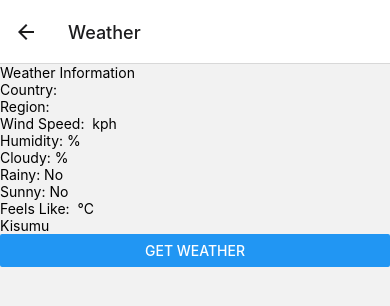
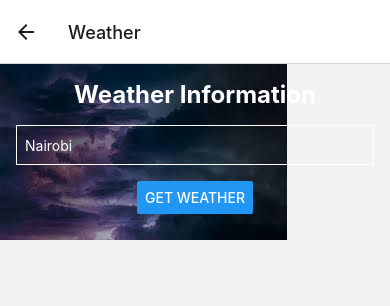
Before and after one commit to incognitoDevOps/TourApp, a React Native app: screen /Weather in a window 390 px wide. Shown: the top 306 px of the page. Built offline with nearby package versions, Linux system fonts and the light colour scheme; no server answers.

Commit message:
done with wearher apis

```diff
--- a/screens/WeatherScreen.js
+++ b/screens/WeatherScreen.js
@@ -1,46 +1,197 @@
 import React, { useState, useEffect } from 'react';
-import { View, Text, TextInput, Button } from 'react-native';
+import { View, Text, TextInput, Button, StyleSheet, ImageBackground } from 'react-native';
+import { ScrollView } from 'react-native-gesture-handler';
+import Icon from 'react-native-vector-icons/MaterialCommunityIcons';
 
 const WeatherScreen = () => {
-  const [location, setLocation] = useState('Kisumu'); // Default location
+
   const [weatherData, setWeatherData] = useState(null);
-
+  const [loading, setLoading] = useState(false);
+  const [error, setError] = useState(null);
+  const [location, setLocation] = useState('Nairobi'); // Default location
   const fetchWeatherData = async () => {
     try {
+      setLoading(true);
       const apiKey = '1952d6e552174f11b9e200321240902';
       const apiUrl = `https://api.weatherapi.com/v1/current.json?key=${apiKey}&q=${location}`;
       const response = await fetch(apiUrl);
+
+      if (!response.ok) {
+        throw new Error('Failed to fetch weather data');
+      }
+
       const data = await response.json();
       setWeatherData(data);
     } catch (error) {
+      setError('Error fetching weather data');
       console.error('Error fetching weather data:', error);
+    } finally {
+      setLoading(false);
     }
   };
 
-  useEffect(() => {
-    fetchWeatherData();
-  }, [location]);
+  return (
+      <ImageBackground
+      source={require("../assets/weather.jpeg")} // Replace with your actual background image URL or use a local image
+        style={styles.backgroundImage}
+      >
+          <ScrollView>
 
-  return (
-    <View>
-      <Text>Weather Information</Text>
-      <Text>Country: {weatherData?.location?.country}</Text>
-      <Text>Region: {weatherData?.location?.region}</Text>
-      <Text>Wind Speed: {weatherData?.current?.wind_kph} kph</Text>
-      <Text>Humidity: {weatherData?.current?.humidity}%</Text>
-      <Text>Cloudy: {weatherData?.current?.cloud}%</Text>
-      <Text>Rainy: {weatherData?.current?.precip_mm > 0 ? 'Yes' : 'No'}</Text>
-      <Text>Sunny: {weatherData?.current?.is_day ? 'Yes' : 'No'}</Text>
-      <Text>Feels Like: {weatherData?.current?.feelslike_c} °C</Text>
+        <View style={styles.container}>
+          <Text style={styles.heading}>Weather Information</Text>
+
+          {loading && <Text style={styles.loadingText}>Loading...</Text>}
+
+          {error && <Text style={styles.errorText}>{error}</Text>}
+
+          {weatherData && (
+            <View style={styles.weatherInfoContainer}>
+              <View style={styles.weatherRow}>
+                <Text style={styles.weatherLabel}>Continent: </Text>
+                <Text style={styles.weatherValue}>{weatherData.location.tz_id}</Text>
+              </View>
+              <View style={styles.weatherRow}>
+                <Text style={styles.weatherLabel}>Longitude , Latitude: </Text>
+                <Text style={styles.weatherValue}>{weatherData.location.lat} , {weatherData.location.lon}</Text>
+              </View>
+              <View style={styles.weatherRow}>
+                <Text style={styles.weatherLabel}>Country:</Text>
+                <Text style={styles.weatherValue}>{weatherData.location.country}</Text>
+              </View>
+              <View style={styles.weatherRow}>
+                <Text style={styles.weatherLabel}>Name:</Text>
+                <Text style={styles.weatherValue}>{weatherData.location.name}</Text>
+              </View>
+              <View style={styles.weatherRow}>
+                <Text style={styles.weatherLabel}>Region:</Text>
+                <Text style={styles.weatherValue}>
+                {weatherData.location.region}
+                </Text>
+              </View>
+              <View style={styles.weatherRow}>
+                <Text style={styles.weatherLabel}>Time:</Text>
+                <Text style={styles.weatherValue}>
+                  {weatherData.location.localtime}
+                </Text>
+              </View>
+              <View style={styles.weatherRow}>
+                <Text style={styles.weatherLabel}>Temperature:</Text>
+                <Text style={styles.weatherValue}>
+                  {weatherData.current.temp_c} °C
+                </Text>
+              </View>
+              <View style={styles.weatherRow}>
+                <Text style={styles.weatherLabel}>Humidity:</Text>
+                <Text style={styles.weatherValue}>
+                {weatherData?.current?.humidity}%
+                </Text>
+              </View>
+              <View style={styles.weatherRow}>
+                <Text style={styles.weatherLabel}>Wind speed:</Text>
+                <Text style={styles.weatherValue}>
+                {weatherData?.current?.wind_kph} kph
+                </Text>
+              </View>
+              <View style={styles.weatherRow}>
+                <Text style={styles.weatherLabel}>Sunny:</Text>
+                <Text style={styles.weatherValue}>
+                {weatherData?.current?.is_day ? 'Yes' : 'No'}
+                </Text>
+              </View>
+              <View style={styles.weatherRow}>
+                <Text style={styles.weatherLabel}>Cloudy:</Text>
+                <Text style={styles.weatherValue}>
+                {weatherData?.current?.cloud}%
+                </Text>
+              </View>
+              <View style={styles.weatherRow}>
+                <Text style={styles.weatherLabel}>Rainy:</Text>
+                <Text style={styles.weatherValue}>
+                {weatherData?.current?.precip_mm > 0 ? 'Yes' : 'No'}
+                </Text>
+              </View>
+              <View style={styles.weatherRow}>
+                <Text style={styles.weatherLabel}>Visibility:</Text>
+                <Text style={styles.weatherValue}>
+                  {weatherData.current.vis_km} Km
+                </Text>
+              </View>
+              {/* ... (other weather information rows) */}
+
+            </View>
+          )}
 
           <TextInput
+            style={styles.input}
             placeholder="Enter location"
             value={location}
             onChangeText={(text) => setLocation(text)}
+            editable={!loading}
           />
-      <Button title="Get Weather" onPress={fetchWeatherData} />
+          <Button title="Get Weather" onPress={fetchWeatherData} disabled={loading} />
         </View>
+        </ScrollView>
+
+      </ImageBackground>
     );
   };
 
+  const styles = StyleSheet.create({
+    backgroundImage: {
+      flex: 1,
+      resizeMode: 'cover',
+      justifyContent: 'center',
+    },
+    container: {
+      flex: 1,
+      justifyContent: 'center',
+      alignItems: 'center',
+      padding: 16,
+    },
+    heading: {
+      fontSize: 24,
+      fontWeight: 'bold',
+      marginBottom: 16,
+      color: '#fff',
+    },
+    loadingText: {
+      fontSize: 18,
+      marginBottom: 16,
+      color: '#fff',
+    },
+    errorText: {
+      fontSize: 18,
+      marginBottom: 16,
+      color: 'red',
+    },
+    weatherInfoContainer: {
+      backgroundColor: 'rgba(255, 255, 255, 0.5)',
+      borderRadius: 8,
+      padding: 16,
+      marginBottom: 16,
+      width: '100%',
+    },
+    weatherRow: {
+      flexDirection: 'row',
+      justifyContent: 'space-between',
+      marginBottom: 8,
+    },
+    weatherLabel: {
+      fontSize: 16,
+      fontWeight: 'bold',
+    },
+    weatherValue: {
+      fontSize: 16,
+    },
+    input: {
+      height: 40,
+      borderColor: '#fff',
+      borderWidth: 1,
+      marginBottom: 16,
+      padding: 8,
+      width: '100%',
+      color: '#fff',
+    },
+  });
+
 export default WeatherScreen;
```
Also changed, not shown: assets/weather.jpeg (added). Lines whose indentation alone changed are shown as unchanged.
